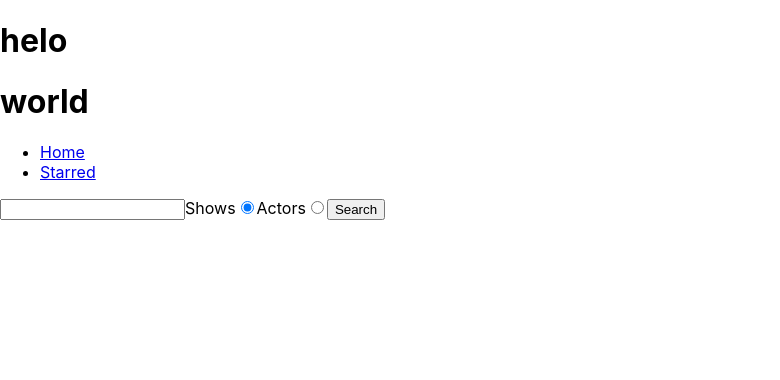
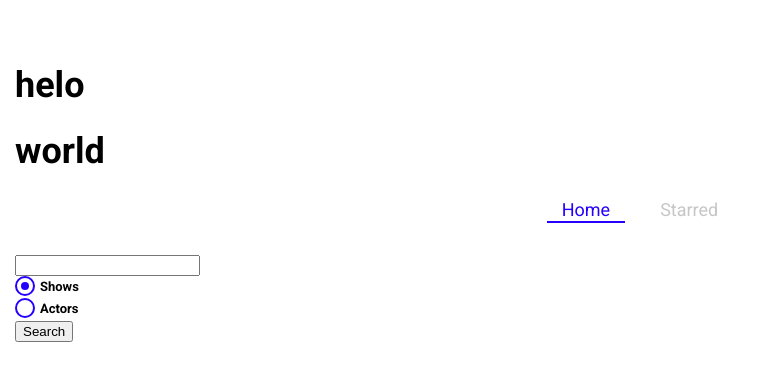
Before and after one commit to kumar-Abhishek2407/box-office-app, a React (Create React App) app: page / in a window 1280 px wide. Shown: the top 380 px of the page, without its empty margins (0-780 px from the left). Built offline with nearby package versions, Linux system fonts and the light colour scheme.

Commit message:
installed styled components. Create global theme with sc. Created custom Radio, used NavLink from react-router tp style active link

```diff
--- a/package.json
+++ b/package.json
@@ -8,6 +8,7 @@
     "react-dom": "^18.2.0",
     "react-router-dom": "^6.11.2",
     "react-scripts": "5.0.1",
+    "styled-components": "^5.3.10",
     "web-vitals": "^2.1.4",
     "workbox-background-sync": "^6.6.0",
     "workbox-broadcast-update": "^6.6.0",
--- a/public/index.html
+++ b/public/index.html
@@ -5,7 +5,10 @@
     <link rel="icon" href="%PUBLIC_URL%/favicon.ico" />
     <meta name="viewport" content="width=device-width, initial-scale=1" />
     <meta name="theme-color" content="#000000" />
-    <meta name="description" content="Web site created using create-react-app" />
+    <meta
+      name="description"
+      content="Web site created using create-react-app"
+    />
     <link rel="apple-touch-icon" href="%PUBLIC_URL%/logo192.png" />
     <!--
       manifest.json provides metadata used when your web app is installed on a
@@ -21,7 +24,11 @@
       work correctly both with client-side routing and a non-root public URL.
       Learn how to configure a non-root public URL by running `npm run build`.
     -->
-    <title>React App</title>
+    <link
+      href="https://fonts.googleapis.com/css?family=Roboto:300,400,700,&display=swap"
+      rel="stylesheet"
+    />
+    <title>Box Office</title>
   </head>
   <body>
     <noscript>You need to enable JavaScript to run this app.</noscript>
--- a/src/App.jsx
+++ b/src/App.jsx
@@ -1,5 +1,6 @@
 import { BrowserRouter, Routes, Route } from 'react-router-dom';
 import { QueryClient, QueryClientProvider } from '@tanstack/react-query';
+import { GlobalTheme } from './theme';
 import Home from './pages/Home';
 import Starred from './pages/Starred';
 import MainLayout from './components/MainLayout';
@@ -10,6 +11,7 @@
 function App() {
   return (
     <QueryClientProvider client={queryClient}>
+      <GlobalTheme>
         <BrowserRouter>
           <Routes>
             <Route element={<MainLayout />}>
@@ -18,8 +20,17 @@
             </Route>
             <Route path="/show/:id" element={<Show />} />
             <Route path="*" element={<div>Not Found</div>} />
+          </Routes>
+        </BrowserRouter>
+      </GlobalTheme>
+    </QueryClientProvider>
+  );
+}
 
-          {/* <Route path="/" element={<App />}>
+export default App;
+
+{
+  /* <Route path="/" element={<App />}>
 <Route index element={<Home />} />
 <Route path="teams" element={<Teams />}>
 <Route path=":teamId" element={<Team />} />
@@ -31,11 +42,5 @@
 <Route path="/privacy" element={<Privacy />} />
 <Route path="/tos" element={<Tos />} />
 </Route>
-        <Route path="contact-us" element={<Contact />} /> */}
-        </Routes>
-      </BrowserRouter>
-    </QueryClientProvider>
-  );
+<Route path="contact-us" element={<Contact />} /> */
 }
-
-export default App;
--- /dev/null
+++ b/src/components/CustomRadio.jsx
@@ -0,0 +1,59 @@
+import styled from 'styled-components';
+
+const CustomRadio = ({ label, ...inputProps }) => {
+  return (
+    <StyledRadio>
+      {label}
+      <input {...inputProps} type="radio" />
+      <span />
+    </StyledRadio>
+  );
+};
+
+export default CustomRadio;
+
+const StyledRadio = styled.label`
+  display: block;
+  position: relative;
+  padding-left: 25px;
+  cursor: pointer;
+  font-size: 13px;
+  user-select: none;
+  font-weight: 700;
+  line-height: 1.65;
+  input {
+    position: absolute;
+    opacity: 0;
+    cursor: pointer;
+  }
+  span {
+    position: absolute;
+    top: 0;
+    left: 0;
+    height: 16px;
+    width: 16px;
+    background-color: #fff;
+    border: 2px solid ${({ theme }) => theme.mainColors.blue};
+    border-radius: 50%;
+  }
+  input:checked ~ span {
+    background-color: #fff;
+    border: 2px solid ${({ theme }) => theme.mainColors.blue};
+  }
+  span:after {
+    content: '';
+    position: absolute;
+    display: none;
+  }
+  input:checked ~ span:after {
+    display: block;
+  }
+  span:after {
+    top: 4px;
+    left: 4px;
+    width: 8px;
+    height: 8px;
+    border-radius: 50%;
+    background: ${({ theme }) => theme.mainColors.blue};
+  }
+`;
--- a/src/components/Navs.jsx
+++ b/src/components/Navs.jsx
@@ -1,4 +1,5 @@
-import { Link } from 'react-router-dom';
+import styled from 'styled-components';
+import { NavLink } from 'react-router-dom';
 
 const LINKS = [
   // array of elements
@@ -15,14 +16,56 @@
 const Navs = () => {
   return (
     <div>
-      <ul>
+      <NavList>
         {LINKS.map(item => (
           <li key={item.to}>
-            <Link to={item.to}>{item.text}</Link>
+            <LinkStyled to={item.to}>{item.text}</LinkStyled>
           </li>
         ))}
-      </ul>
+      </NavList>
     </div>
   );
 };
 export default Navs;
+
+const NavList = styled.ul`
+  display: flex;
+  justify-content: center;
+  list-style: none;
+  margin: 0 0 30px;
+  padding: 0;
+  li {
+    margin: 0 10px;
+  }
+`;
+
+const LinkStyled = styled(NavLink)`
+  display: block;
+  padding: 3px 15px;
+  position: relative;
+  text-decoration: none;
+  color: ${({ theme }) => theme.mainColors.gray};
+  &.active {
+    color: ${({ theme }) => theme.mainColors.blue};
+    &:after {
+      content: '';
+      position: absolute;
+      display: block;
+      height: 2px;
+      left: 0%;
+      bottom: 0;
+      background-color: ${({ theme }) => theme.mainColors.blue};
+      animation: slide-in 0.3s ease-in forwards;
+      @keyframes slide-in {
+        from {
+          left: 50%;
+          width: 0;
+        }
+        to {
+          left: 0%;
+          width: 100%;
+        }
+      }
+    }
+  }
+`;
--- a/src/components/SearchForm.jsx
+++ b/src/components/SearchForm.jsx
@@ -1,5 +1,6 @@
 import { useState } from 'react';
 import { useSearchStr } from '../lib/useSearchStr';
+import CustomRadio from './CustomRadio';
 
 const SearchForm = ({ onSearch }) => {
   const [searchStr, setSearchStr] = useSearchStr();
@@ -38,27 +39,22 @@
   return (
     <form onSubmit={onSubmit}>
       <input type="text" value={searchStr} onChange={onSearchInputChange} />
-      <label>
-        Shows
-        <input
-          type="radio"
+
+      <CustomRadio
+        label="Shows"
         name="search-option"
         value="shows"
         checked={searchOption === 'shows'}
         onChange={onRadioChange}
       />
-      </label>
 
-      <label>
-        Actors
-        <input
-          type="radio"
+      <CustomRadio
+        label="Actors"
         name="search-option"
         value="actors"
         checked={searchOption === 'actors'}
         onChange={onRadioChange}
       />
-      </label>
       <button type="submit">Search</button>
     </form>
   );
--- a/src/index.css
+++ /dev/null
@@ -1,13 +0,0 @@
-body {
-  margin: 0;
-  font-family: -apple-system, BlinkMacSystemFont, 'Segoe UI', 'Roboto', 'Oxygen',
-    'Ubuntu', 'Cantarell', 'Fira Sans', 'Droid Sans', 'Helvetica Neue',
-    sans-serif;
-  -webkit-font-smoothing: antialiased;
-  -moz-osx-font-smoothing: grayscale;
-}
-
-code {
-  font-family: source-code-pro, Menlo, Monaco, Consolas, 'Courier New',
-    monospace;
-}
--- a/src/index.jsx
+++ b/src/index.jsx
@@ -1,6 +1,5 @@
 import React from 'react';
 import ReactDOM from 'react-dom/client';
-import './index.css';
 import App from './App';
 import * as serviceWorkerRegistration from './serviceWorkerRegistration';
 import reportWebVitals from './reportWebVitals';
--- /dev/null
+++ b/src/theme.jsx
@@ -0,0 +1,30 @@
+import { ThemeProvider, createGlobalStyle } from 'styled-components';
+
+const theme = {
+  fontFamily: 'Roboto, sans-serif',
+  mainColors: {
+    blue: '#2400ff',
+    gray: '#c6c6c6',
+    dark: '#353535',
+  },
+};
+
+const GlobalStyles = createGlobalStyle`
+  body {
+    font-family: ${({ theme }) => theme.fontFamily};
+    font-size: 18px;
+    margin: 0;
+    padding-top: 40px;
+    padding-left: 15px;
+    padding-right: 15px;
+  }
+`;
+
+export const GlobalTheme = ({ children }) => {
+  return (
+    <ThemeProvider theme={theme}>
+      <GlobalStyles />
+      {children}
+    </ThemeProvider>
+  );
+};
```
Also changed, not shown: 1 other file (tests, documents, lock files or other folders). Lines whose indentation alone changed are shown as unchanged.
